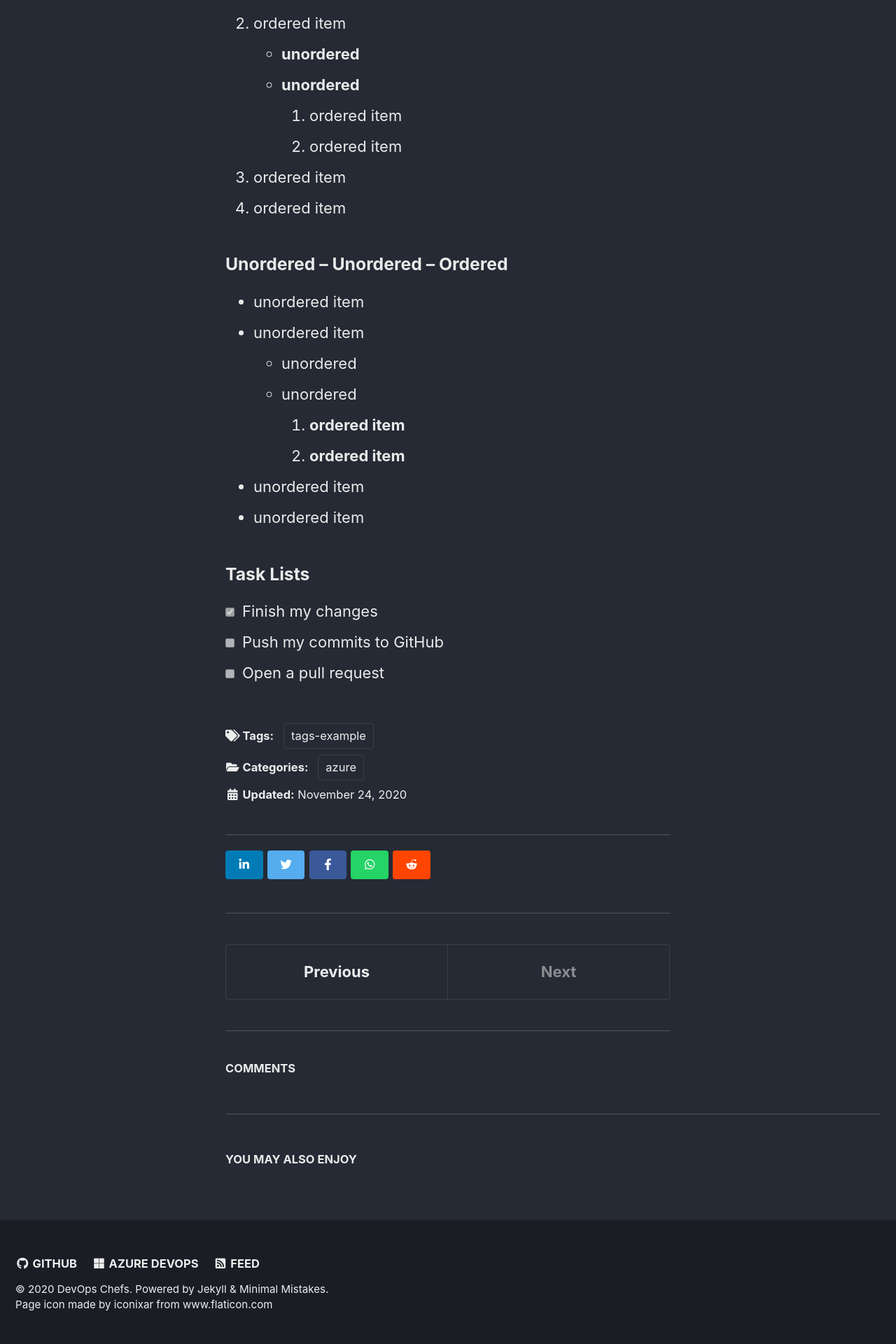
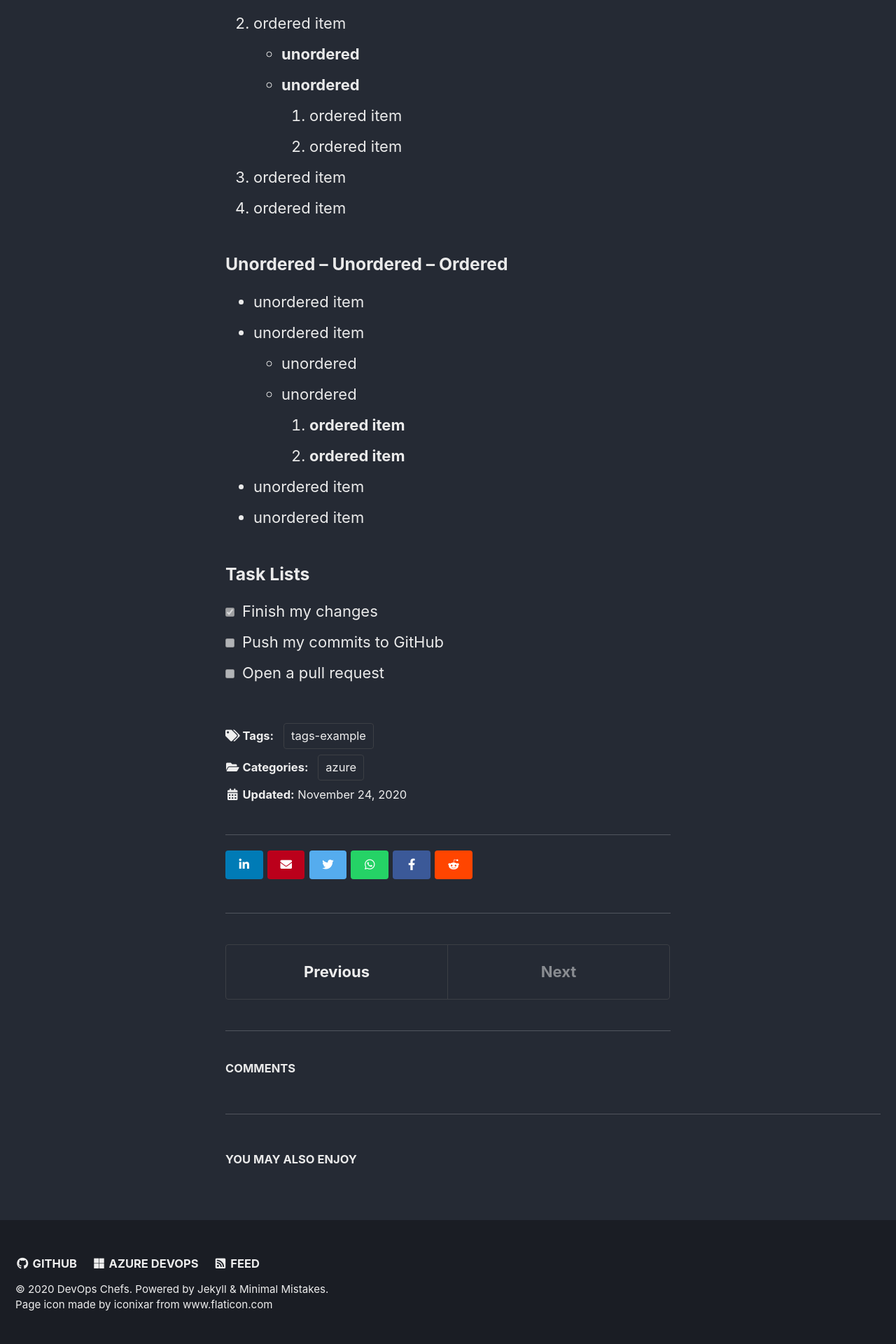
Before and after one commit to devopschefs/blog, a Jekyll site: the page built from _iac/2020-03-15-post-example.md, in a window 1280 px wide. Shown: the part 882-2802 px from the top of the page at 70% size. Built offline with Jekyll 4.4.1, drawn with Linux system fonts in a browser that asks for light colours; cached includes are drawn as plain includes; comment, search, counter and statistics services are not loaded.

Commit message:
feat: email share buton on posts

```diff
--- a/_includes/social-share.html
+++ b/_includes/social-share.html
@@ -7,15 +7,18 @@
   <!-- LINKEDIN -->
   <a href="https://www.linkedin.com/shareArticle?mini=true&url={{ page.url | absolute_url | url_encode }}" class="btn btn--linkedin" onclick="window.open(this.href, 'window', 'left=20,top=20,width=500,height=500,toolbar=1,resizable=0'); return false;" title="{{ site.data.ui-text[site.locale].share_on_label | default: 'Share on' }} LinkedIn"><i class="fab fa-fw fa-linkedin-in" aria-hidden="true"></i><span><!-- Button name --></span></a>
 
+  <!-- EMAIL -->
+  <a href="mailto:?subject=New Post From DevOps Chefs&amp;body=Check this out {{ page.url | absolute_url | url_encode }}&title={{ page.title }}" class="btn btn--email" onclick="window.open(this.href, 'window', 'left=20,top=20,width=500,height=500,toolbar=1,resizable=0'); return false;" title="{{ site.data.ui-text[site.locale].share_on_label | default: 'Share on' }} Email"><i class="fas fa-fw fa-envelope" aria-hidden="true"></i><span><!-- Button name --></span></a>
+
   <!-- TWITTER -->
   <a href="https://twitter.com/intent/tweet?{% if site.twitter.username %}via={{ site.twitter.username | url_encode }}&{% endif %}text={{ page.title | url_encode }}%20{{ page.url | absolute_url | url_encode }}" class="btn btn--twitter" onclick="window.open(this.href, 'window', 'left=20,top=20,width=500,height=500,toolbar=1,resizable=0'); return false;" title="{{ site.data.ui-text[site.locale].share_on_label | default: 'Share on' }} Twitter" ><i class="fab fa-fw fa-twitter" aria-hidden="true"></i><span><!-- Button name --></span></a>
+
+  <!-- WHATSAPP -->
+  <a href="https://api.whatsapp.com/send?text={{ page.url | absolute_url | url_encode }}" class="btn btn--whatsapp" onclick="window.open(this.href, 'window', 'left=20,top=20,width=500,height=500,toolbar=1,resizable=0'); return false;" title="{{ site.data.ui-text[site.locale].share_on_label | default: 'Share on' }} WhatsApp"><i class="fab fa-fw fa-whatsapp" aria-hidden="true"></i><span><!-- Button name --></span></a>
 
   <!-- FACEBOOK -->
   <a href="https://www.facebook.com/sharer/sharer.php?u={{ page.url | absolute_url | url_encode }}" class="btn btn--facebook" onclick="window.open(this.href, 'window', 'left=20,top=20,width=500,height=500,toolbar=1,resizable=0'); return false;" title="{{ site.data.ui-text[site.locale].share_on_label | default: 'Share on' }} Facebook"><i class="fab fa-fw fa-facebook-f" aria-hidden="true"></i><span><!-- Button name --></span></a>
 
-  <!-- WHATSAPP -->
-  <a href="https://api.whatsapp.com/send?text={{ page.url | absolute_url | url_encode }}" class="btn btn--whatsapp" onclick="window.open(this.href, 'window', 'left=20,top=20,width=500,height=500,toolbar=1,resizable=0'); return false;" title="{{ site.data.ui-text[site.locale].share_on_label | default: 'Share on' }} WhatsApp"><i class="fab fa-fw fa-whatsapp" aria-hidden="true"></i><span><!-- Button name --></span></a>
-
   <!-- REDDIT -->
   <a href="https://www.reddit.com/submit?url={{ page.url | absolute_url | url_encode }}&title={{ page.title }}" class="btn btn--reddit" onclick="window.open(this.href, 'window', 'left=20,top=20,width=500,height=500,toolbar=1,resizable=0'); return false;" title="{{ site.data.ui-text[site.locale].share_on_label | default: 'Share on' }} Reddit"><i class="fab fa-fw fa-reddit-alien" aria-hidden="true"></i><span><!-- Button name --></span></a>
 </section>
--- a/_sass/minimal-mistakes/_buttons.scss
+++ b/_sass/minimal-mistakes/_buttons.scss
@@ -37,10 +37,12 @@
   (warning, $warning-color),
   (danger, $danger-color),
   (info, $info-color),
+  /* social media buttons*/
+  (email, $email-color),
   (facebook, $facebook-color),
-  (twitter, $twitter-color),
   (linkedin, $linkedin-color),
   (reddit, $reddit-color),
+  (twitter, $twitter-color),
   (whatsapp, $whatsapp-color);
 
   @each $buttoncolor, $color in $buttoncolors {
--- a/_sass/minimal-mistakes/_variables.scss
+++ b/_sass/minimal-mistakes/_variables.scss
@@ -110,6 +110,7 @@
 $youtube-color: #bb0000 !default;
 $xing-color: #006567 !default;
 $whatsapp-color: #25D366 !default;
+$email-color: #BB001B !default;
 
 /* links */
 $link-color: mix(#000, $info-color, 20%) !default;
```
